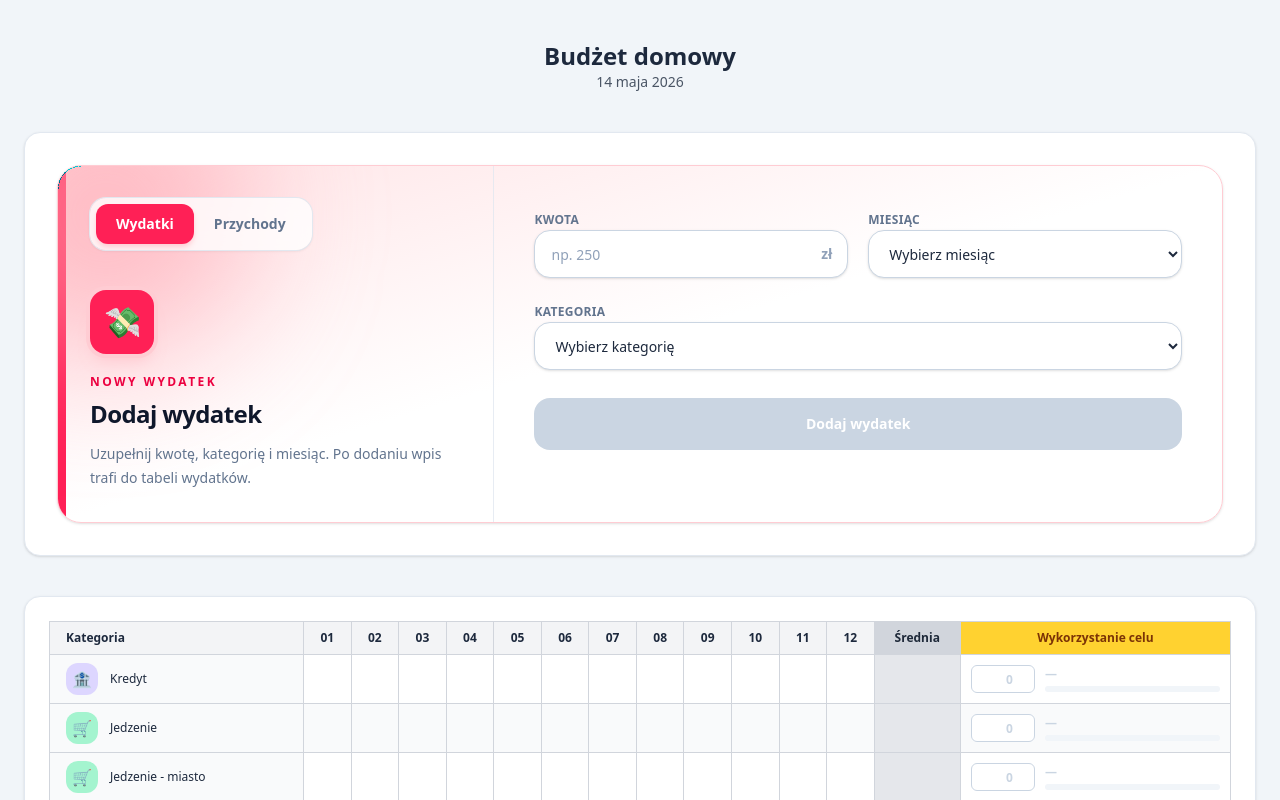
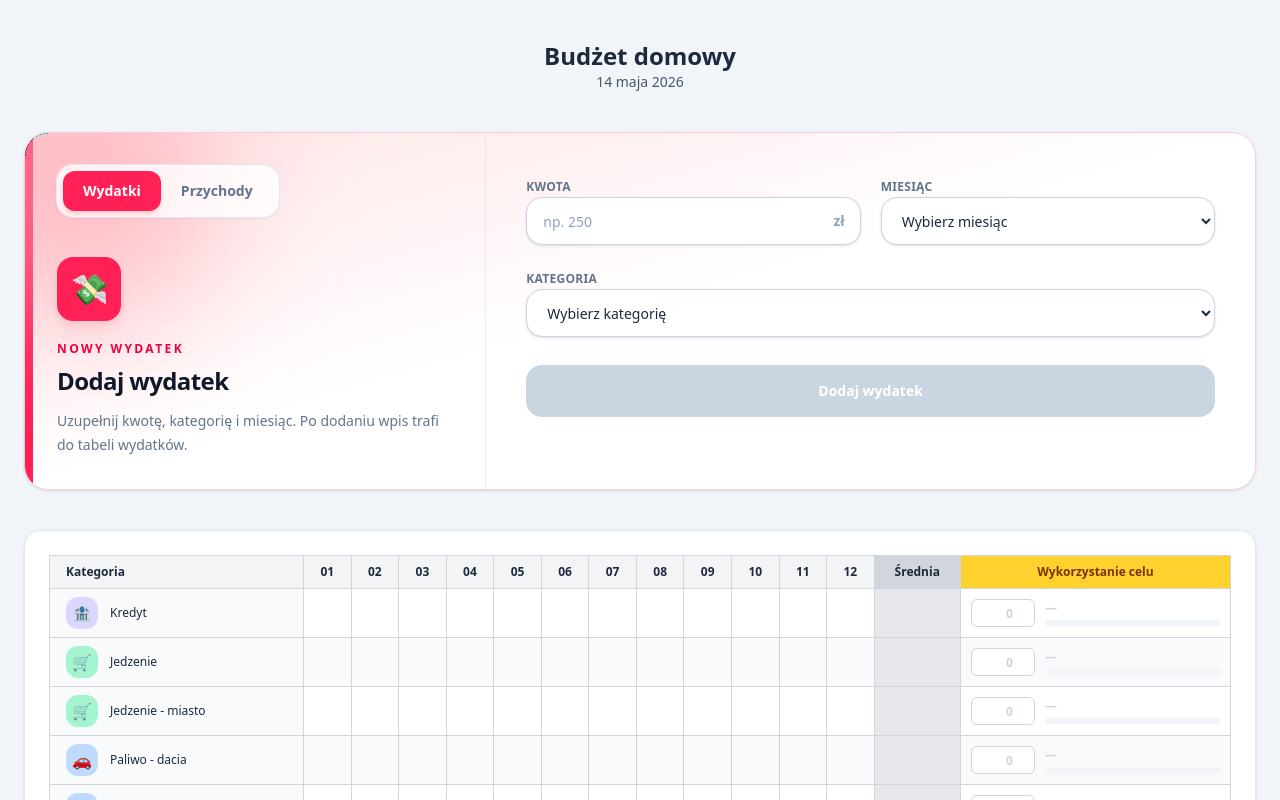
Before and after one commit to oleksaGrzegorz/budget-app, a React (Vite) app: page / in a window 1280 px wide. Shown: the top 800 px of the page. Built offline with nearby package versions, Linux system fonts and the light colour scheme.

Commit message:
fix: remove unnecessary div wrapper around Form component for cleaner layout

```diff
--- a/src/App.tsx
+++ b/src/App.tsx
@@ -37,7 +37,7 @@ export default function App() {
       <main className="mx-auto max-w-7xl space-y-10 px-6 py-10">
         <Header />
 
-        <div className="rounded-2xl border border-slate-200 bg-white p-8 shadow-sm">
+
           <Form
             amount={amount}
             setAmount={setAmount}
@@ -49,7 +49,7 @@ export default function App() {
             setFormType={setFormType}
             formType={formType}
           />
-        </div>
+
 
         <section className="overflow-x-auto rounded-2xl border border-slate-200 bg-white p-6 shadow-sm">
           <ExpensesTable
```
